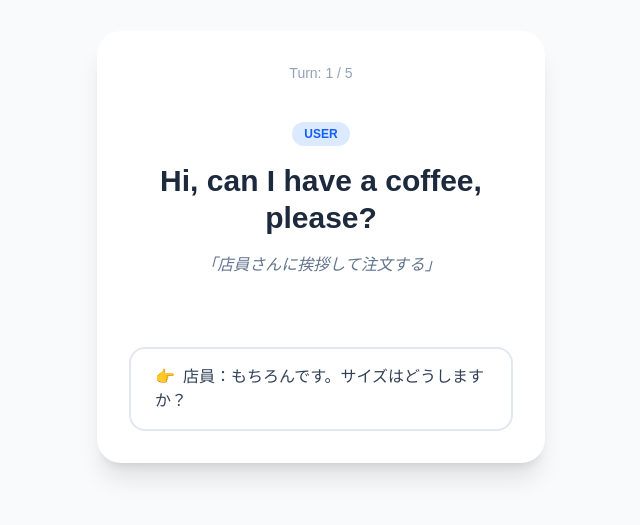
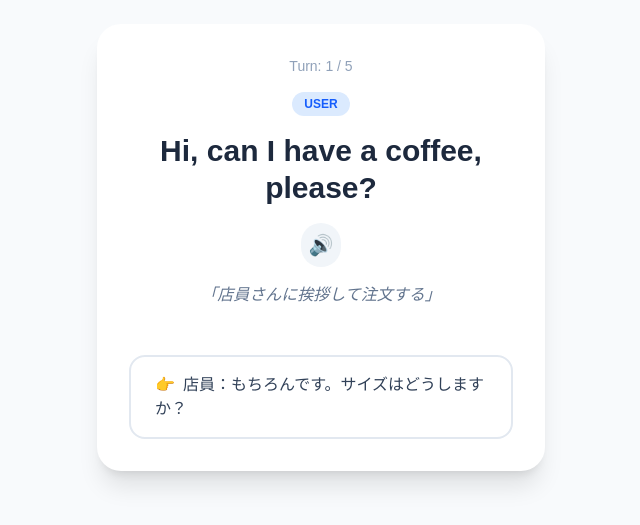
Before and after one commit to yuji-oonaka/five-tree-english, a Next.js app: page /play in a window 1280 px wide. Shown: the part 153-678 px from the top of the page, without its empty margins (319-959 px from the left). Built offline with nearby package versions, Linux system fonts and the light colour scheme.

Commit message:
feat: Web Speech APIによる英語音声自動再生の実装

```diff
--- a/src/app/play/page.tsx
+++ b/src/app/play/page.tsx
@@ -1,21 +1,29 @@
 "use client";
 
+import { useEffect } from "react";
 import { useConversation } from "@/hooks/useConversation";
 import { cafeScenario } from "@/data/scenarios/cafe";
+import { playEnglishText } from "@/utils/speech";
 
 export default function PlayPage() {
   const { currentNode, choices, selectChoice, isEnd, reset } =
     useConversation(cafeScenario);
 
+  // ノードが変わるたびに音声を再生
+  useEffect(() => {
+    if (currentNode && !isEnd) {
+      playEnglishText(currentNode.textEN);
+    }
+  }, [currentNode, isEnd]);
+
   return (
     <div className="flex flex-col items-center justify-center min-h-screen p-4 bg-slate-50">
       <div className="w-full max-w-md bg-white rounded-3xl shadow-xl overflow-hidden p-8">
-        {/* ヘッダー・進捗 */}
+        {/* ヘッダー・進捗  */}
         <div className="text-sm text-slate-400 mb-4 text-center">
           Turn: {currentNode.turn} / 5
         </div>
-
-        {/* メイン会話エリア */}
+        {/* メイン会話エリア  */}
         <div className="min-h-50 flex flex-col items-center justify-center text-center space-y-4">
           <div
             className={`text-xs font-bold px-3 py-1 rounded-full ${
@@ -29,9 +37,16 @@ export default function PlayPage() {
           <h2 className="text-3xl font-bold text-slate-800 leading-tight">
             {currentNode.textEN}
           </h2>
+          {/* 再生ボタン（ここを修正しました） */}
+          <button
+            onClick={() => playEnglishText(currentNode.textEN)}
+            className="p-2 rounded-full bg-slate-100 hover:bg-slate-200 transition-colors"
+            title="Listen again"
+          >
+            <span className="text-xl">🔊</span>
+          </button>
           <p className="text-slate-500 italic">「{currentNode.textJP}」</p>
         </div>
-
         {/* 選択肢・操作エリア */}
         <div className="mt-12 space-y-3">
           {!isEnd ? (
--- /dev/null
+++ b/src/utils/speech.ts
@@ -0,0 +1,12 @@
+export const playEnglishText = (text: string) => {
+  if (typeof window === 'undefined') return;
+
+  // 以前の再生を停止
+  window.speechSynthesis.cancel();
+
+  const utterance = new SpeechSynthesisUtterance(text);
+  utterance.lang = 'en-US'; // 英語（米国）に設定
+  utterance.rate = 0.9;     // 少しゆっくりめで聞き取りやすく
+
+  window.speechSynthesis.speak(utterance);
+};
```
